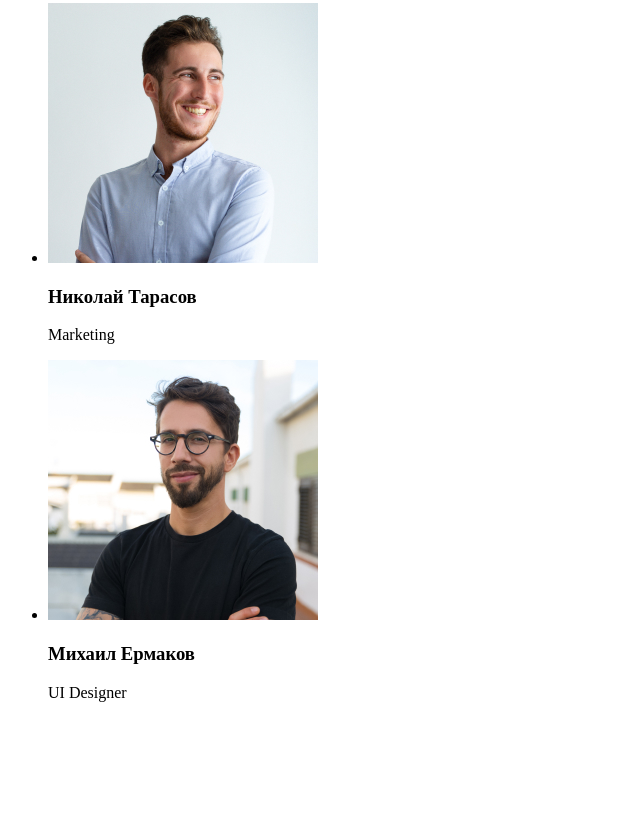
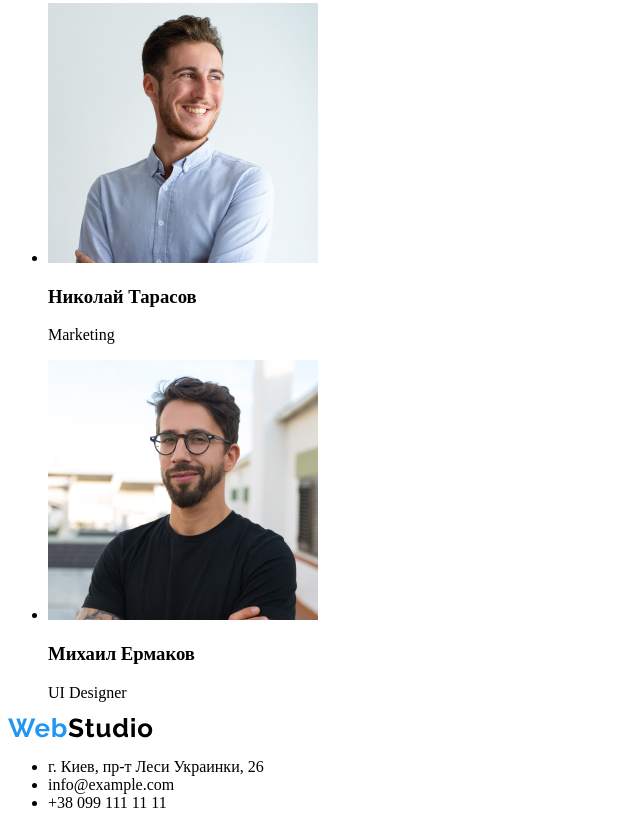
Before and after one commit to dmytrovoik/goit-markup-hw-01, a plain HTML site: page index.html in a window 1280 px wide. Shown: the part 2392-3220 px from the top of the page, without its empty margins (0-640 px from the left). Before the commit the page ends 3110 px from the top, so only its background shows below. Drawn offline with Linux system fonts and the light colour scheme.

Commit message:
finish-footer

```diff
--- a/index.html
+++ b/index.html
@@ -97,8 +97,16 @@
 
 
     <footer>
-
+        <nav>
+            <a href="/">
+                <img src="./images/WebStudio.svg" alt="логотип компании">
+            </a>
+        </nav>
+        <ul>
+            <li>г. Киев, пр-т Леси Украинки, 26</li>
+            <li>info@example.com</li>
+            <li>+38 099 111 11 11</li>
+        </ul>
     </footer>
-
 </body>
 </html>
```
